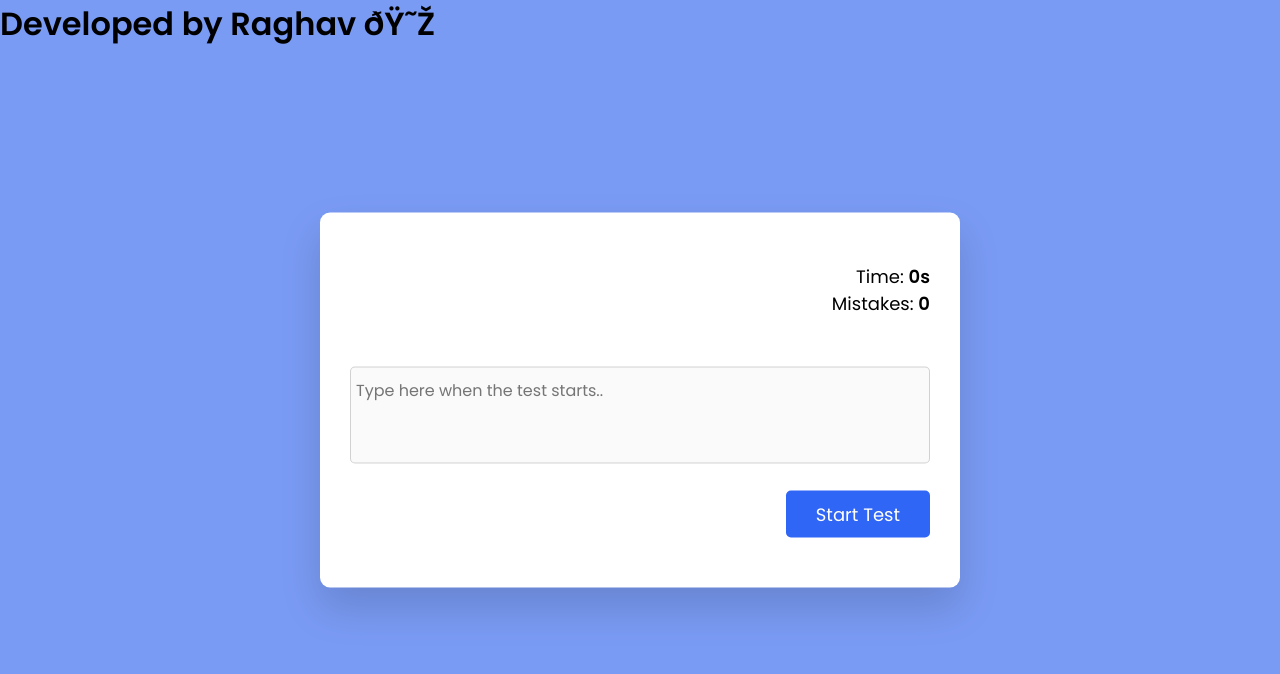
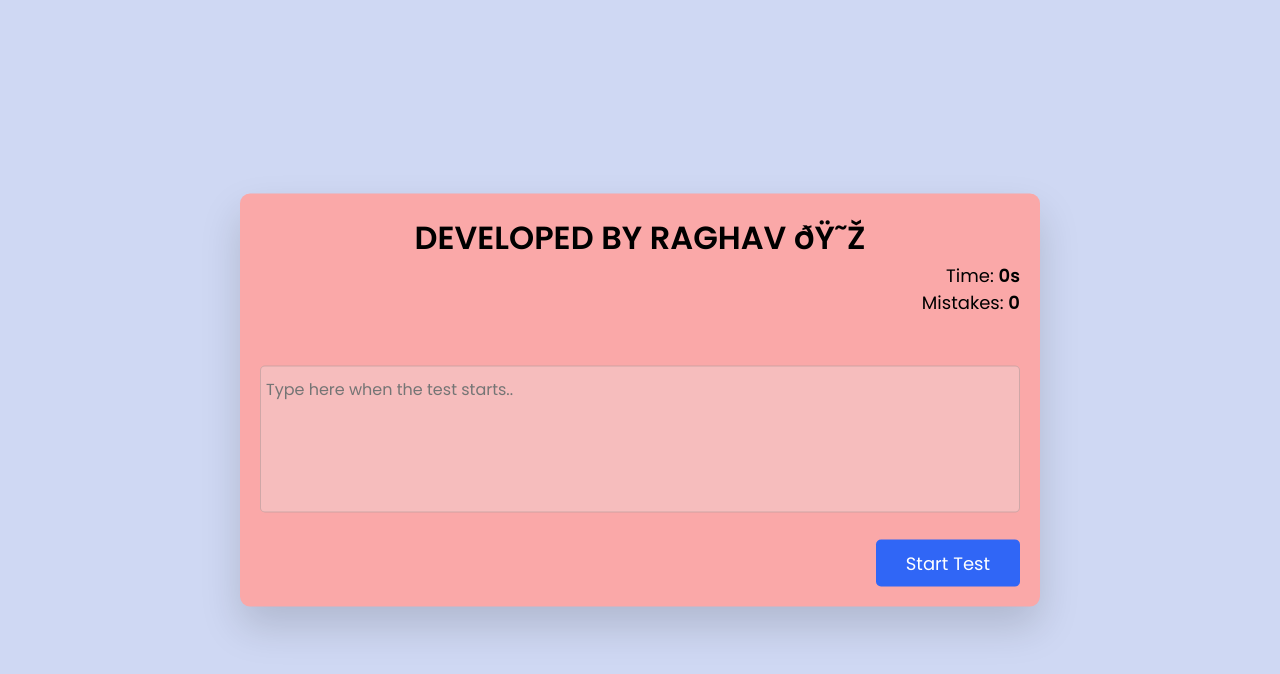
Before and after one commit to raghav029/typingmaster.github.io, a PHP site: page / in a window 1280 px wide. Shown: the top 674 px of the page. Run offline with PHP 8.4, Linux system fonts and the light colour scheme.

Commit message:
new version

```diff
--- a/index.html
+++ b/index.html
@@ -2,7 +2,7 @@
 <html lang="en">
   <head>
     <meta name="viewport" content="width=device-width, initial-scale=1.0" />
-    <title>Typing Test By Smart enterprises</title>
+    <title>Typing Test</title>
     <!-- Google Fonts -->
     <link
       href="https://fonts.googleapis.com/css2?family=Poppins:wght@400;600&display=swap"
@@ -12,8 +12,8 @@
     <link rel="stylesheet" href="style.css" />
   </head>
   <body>
-    <h1>Developed by Raghav 😎</h1>
     <div class="container">
+      <h1>DEVELOPED BY RAGHAV 😎</h1>
       <div class="stats">
         <p>Time: <span id="timer">0s</span></p>
         <p>Mistakes: <span id="mistakes">0</span></p>
@@ -24,7 +24,7 @@
         onselectstart="return false"
       ></div>
       <textarea
-        rows="3"
+        rows="5"
         id="quote-input"
         placeholder="Type here when the test starts.."
       ></textarea>
--- a/script.js
+++ b/script.js
@@ -1,9 +1,9 @@
 //Random Quotes Api URL
-const quoteApiUrl = "https://api.quotable.io/random?minLength=80&maxLength=100";
+const quoteApiUrl = "https://api.quotable.io/random?minLength=200&maxLength=300";
 const quoteSection = document.getElementById("quote");
 const userInput = document.getElementById("quote-input");
 let quote = "";
-let time = 60;
+let time = 120;
 let timer = "";
 let mistakes = 0;
 
@@ -84,7 +84,7 @@
 
 //Sets timer
 const timeReduce = () => {
-  time = 60;
+  time = 120;
   timer = setInterval(updateTimer, 1000);
 };
 
@@ -97,7 +97,7 @@
   userInput.disabled = true;
   let timeTaken = 1;
   if (time != 0) {
-    timeTaken = (60 - time) / 100;
+    timeTaken = (120 - time) / 100;
   }
   document.getElementById("wpm").innerText =
     (userInput.value.length / 5 / timeTaken).toFixed(2) + " wpm";
--- a/style.css
+++ b/style.css
@@ -4,13 +4,22 @@
     box-sizing: border-box;
     font-family: "Poppins", sans-serif;
   }
+  h1{
+    text-align: center;
+    color: black;
+    text-shadow: rgb(123, 183, 243);
+    font-weight: bold;
+
+  }
   body {
-    background-color: #7a9bf4;
+    background-color: #cfd8f3;
+    background-repeat: no-repeat;
+    background-size: cover;
   }
   .container {
-    width: 80vmin;
-    padding: 50px 30px;
-    background-color: #ffffff;
+    width: 100vmin;
+    padding: 20px 20px;
+    background-color: #faa8a8;
     position: absolute;
     transform: translate(-50%, -50%);
     top: 50%;
@@ -42,7 +51,8 @@
     margin-top: 20px;
     background-color: #3066f6;
     color: #ffffff;
-    border: none;
+    border: black;
+    border-width: 10px;
     padding: 10px 30px;
     border-radius: 5px;
     font-size: 18px;
```
